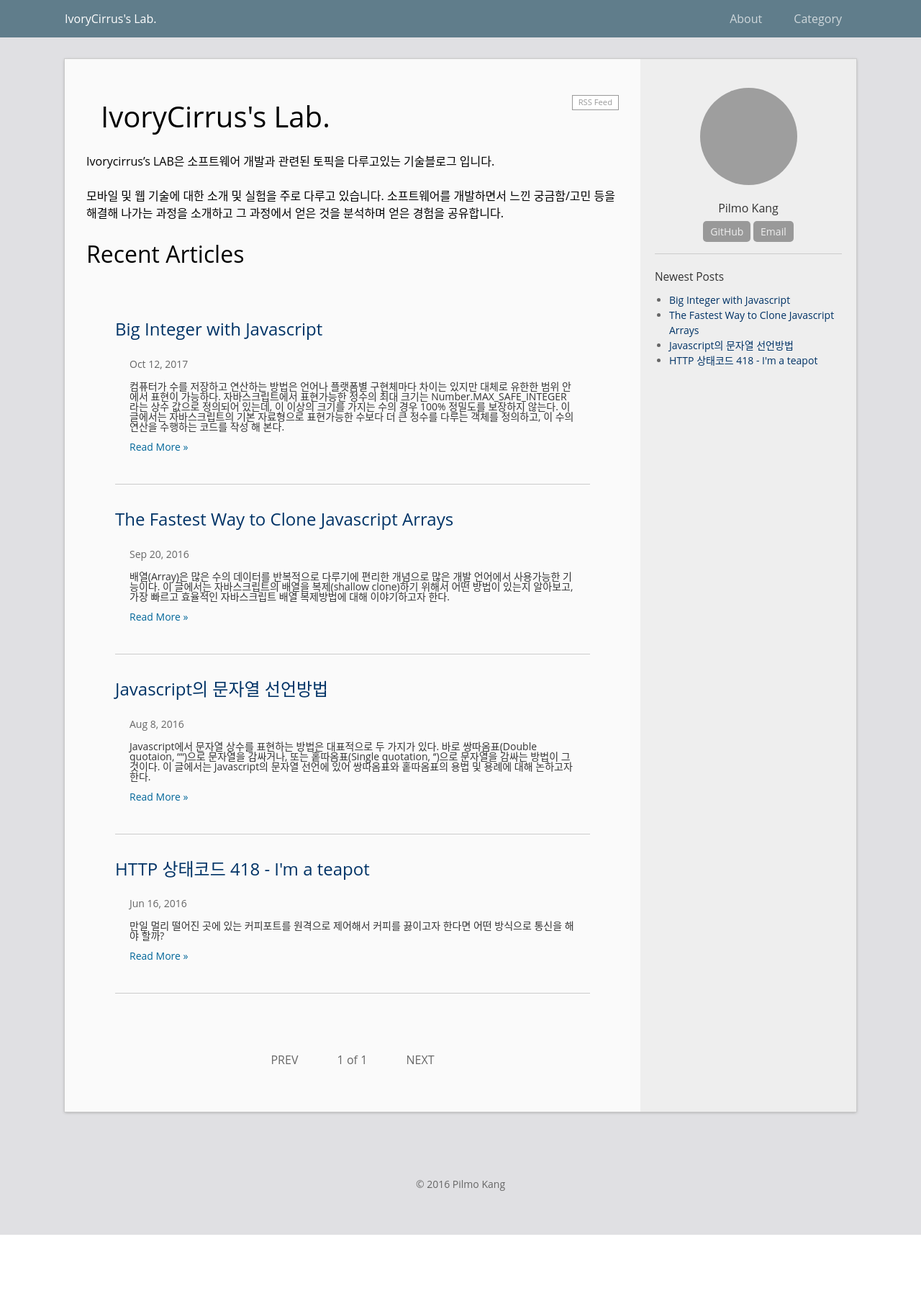
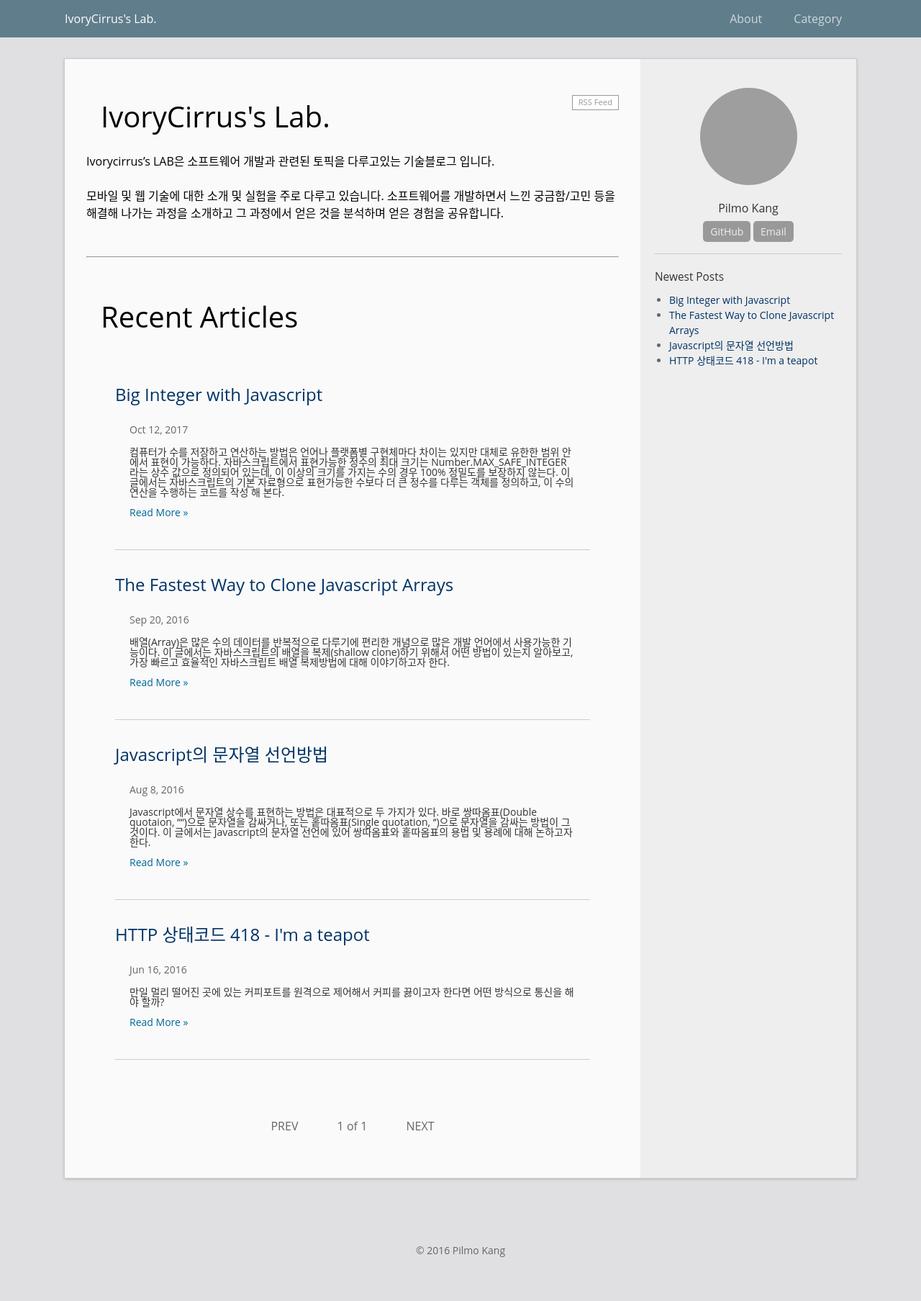
Before and after one commit to ivorycirrus/ivorycirrus.github.com, a Jekyll site: the page built from index.html, in a window 1280 px wide. Shown: the whole page at 72% size. Built offline with Jekyll 4.4.1, drawn with Linux system fonts in a browser that asks for light colours; the list of posts is cut into pages by our own code; before the commit the page ends 1715 px from its top, so only the background shows below that; grey boxes are pictures that could not be loaded.

Commit message:
페이지 레이아웃 수정

```diff
--- a/index.html
+++ b/index.html
@@ -7,8 +7,9 @@ layout: default
   <h1 class="page-heading">IvoryCirrus's Lab.</h1>
   <p>Ivorycirrus’s LAB은 소프트웨어 개발과 관련된 토픽을 다루고있는 기술블로그 입니다.<br/><br/>모바일 및 웹 기술에 대한 소개 및 실험을 주로 다루고 있습니다. 소프트웨어를 개발하면서 느낀 궁금함/고민 등을 해결해 나가는 과정을 소개하고 그 과정에서 얻은 것을 분석하며 얻은 경험을 공유합니다.</p>
 
+  <br/><hr/><br/>
 
-  <h1>Recent Articles</h1>
+  <h1 class="page-heading">Recent Articles</h1>
   <ul class="post-list">
     {% for post in paginator.posts %}
       <li>
```
